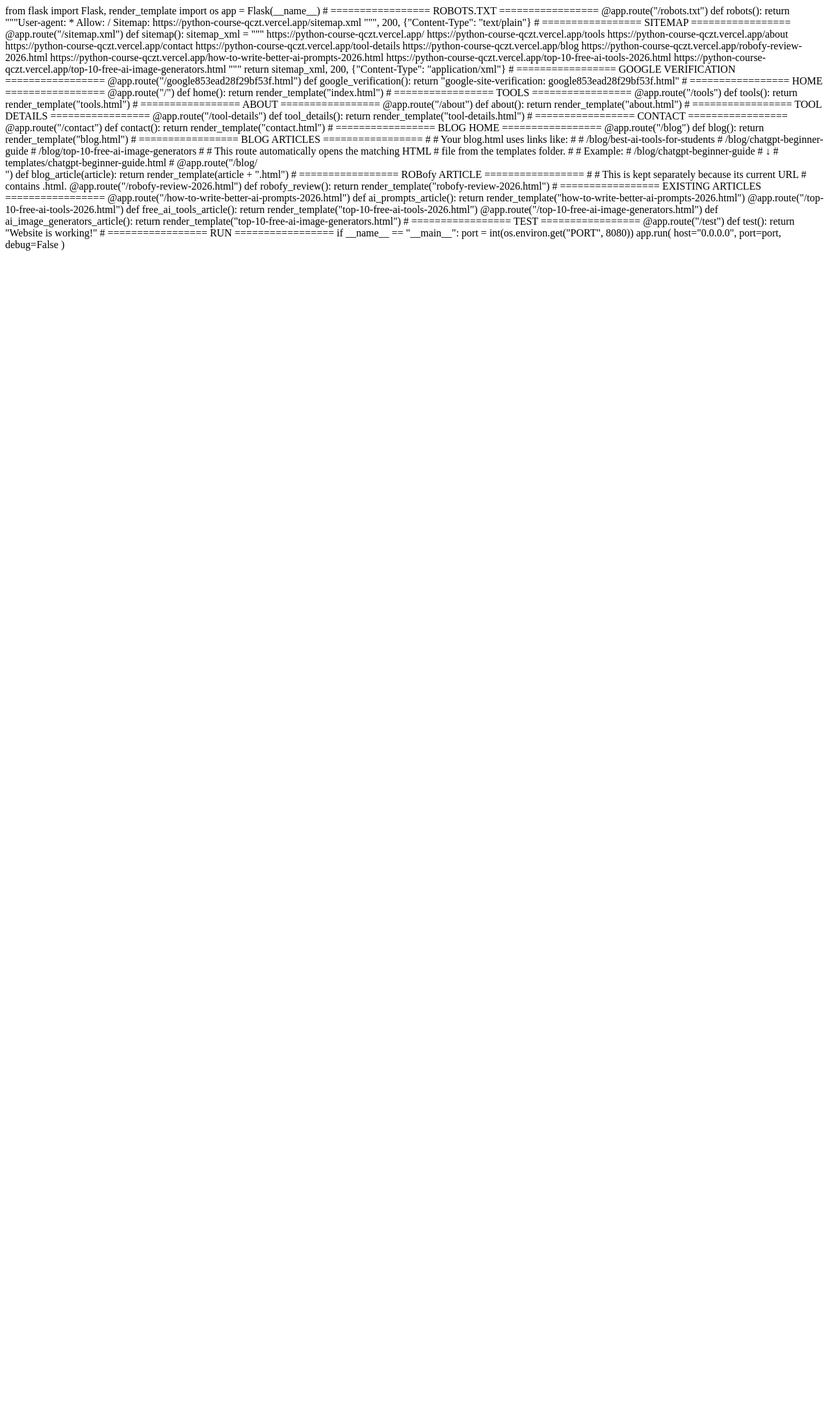
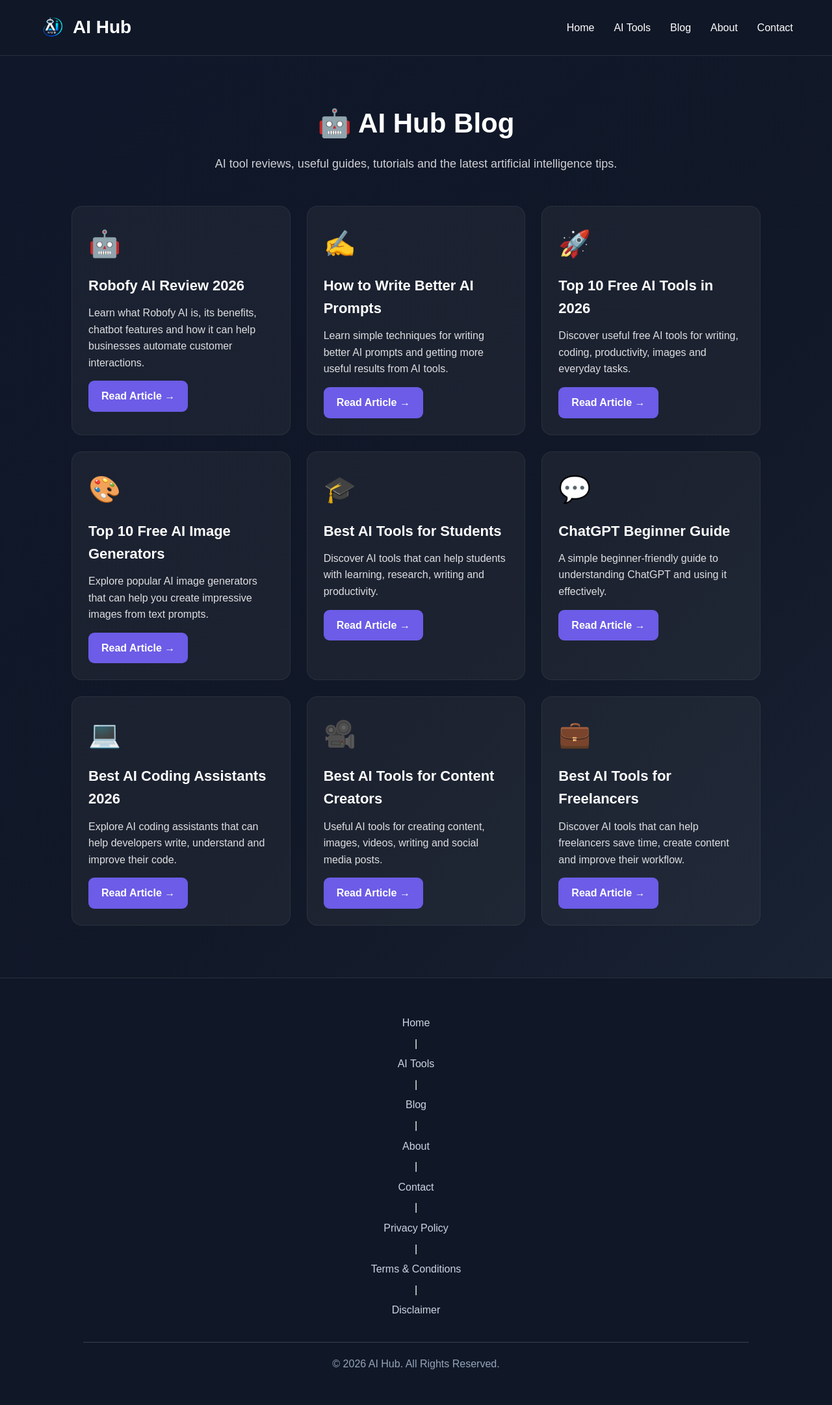
Before and after one commit to aribaamjad/python-course, a Flask app: page /blog in a window 1280 px wide. Shown: the whole page at 65% size. Before the commit the page ends 386 px from the top, so only its background shows below. Run offline with Flask 3, Linux system fonts and the light colour scheme.

Commit message:
Fix blog page

```diff
--- a/templates/blog.html
+++ b/templates/blog.html
@@ -1,186 +1,433 @@
-from flask import Flask, render_template
-import os
+<!DOCTYPE html>
+<html lang="en">
+<head>
 
-app = Flask(__name__)
+    <meta charset="UTF-8">
+    <meta name="viewport" content="width=device-width, initial-scale=1.0">
+
+    <title>AI Hub Blog - Latest AI Guides & Reviews</title>
+
+    <meta name="description"
+          content="Read the latest AI tool reviews, guides, tips and tutorials on AI Hub.">
+
+    <meta name="robots" content="index, follow">
+
+    <link rel="canonical"
+          href="https://python-course-qczt.vercel.app/blog">
+
+    <link rel="icon"
+          href="{{ url_for('static', filename='favicon.png') }}">
+
+    <link rel="stylesheet"
+          href="{{ url_for('static', filename='style.css') }}">
+
+    <style>
+
+        .blog-container {
+            max-width: 1100px;
+            margin: 50px auto;
+            padding: 20px;
+        }
+
+        .blog-header {
+            text-align: center;
+            margin-bottom: 50px;
+        }
+
+        .blog-header h1 {
+            font-size: 42px;
+            margin-bottom: 15px;
+        }
+
+        .blog-header p {
+            font-size: 18px;
+            opacity: 0.8;
+        }
+
+        .blog-grid {
+            display: grid;
+            grid-template-columns: repeat(3, 1fr);
+            gap: 25px;
+        }
+
+        .blog-card {
+            padding: 25px;
+            border-radius: 16px;
+            background: rgba(128, 128, 128, 0.10);
+            border: 1px solid rgba(128, 128, 128, 0.15);
+            transition: 0.3s;
+        }
+
+        .blog-card:hover {
+            transform: translateY(-5px);
+        }
+
+        .blog-icon {
+            font-size: 40px;
+            margin-bottom: 15px;
+        }
+
+        .blog-card h2 {
+            font-size: 22px;
+            margin-bottom: 12px;
+        }
+
+        .blog-card p {
+            line-height: 1.6;
+            opacity: 0.85;
+        }
+
+        .read-button {
+            display: inline-block;
+            margin-top: 15px;
+            padding: 11px 20px;
+            border-radius: 9px;
+            text-decoration: none;
+            font-weight: bold;
+            background: #6c5ce7;
+            color: white;
+        }
+
+        .read-button:hover {
+            opacity: 0.85;
+        }
+
+        @media (max-width: 900px) {
+
+            .blog-grid {
+                grid-template-columns: repeat(2, 1fr);
+            }
+
+        }
+
+        @media (max-width: 600px) {
+
+            .blog-grid {
+                grid-template-columns: 1fr;
+            }
+
+            .blog-header h1 {
+                font-size: 30px;
+            }
+
+        }
+
+    </style>
+
+</head>
+
+<body>
+
+<!-- ================= NAVBAR ================= -->
+
+<nav>
+
+    <div class="logo">
+
+        <img
+            src="{{ url_for('static', filename='favicon.png') }}"
+            alt="AI Hub Logo"
+        >
+
+        <span>AI Hub</span>
+
+    </div>
+
+    <ul>
+
+        <li>
+            <a href="/">Home</a>
+        </li>
+
+        <li>
+            <a href="/tools">AI Tools</a>
+        </li>
+
+        <li>
+            <a href="/blog">Blog</a>
+        </li>
+
+        <li>
+            <a href="/about">About</a>
+        </li>
+
+        <li>
+            <a href="/contact">Contact</a>
+        </li>
+
+    </ul>
+
+</nav>
 
 
-# ================= ROBOTS.TXT =================
+<!-- ================= BLOG ================= -->
 
-@app.route("/robots.txt")
-def robots():
-    return """User-agent: *
-Allow: /
-Sitemap: https://python-course-qczt.vercel.app/sitemap.xml
-""", 200, {"Content-Type": "text/plain"}
+<main class="blog-container">
+
+    <header class="blog-header">
+
+        <h1>🤖 AI Hub Blog</h1>
+
+        <p>
+            AI tool reviews, useful guides, tutorials and the latest
+            artificial intelligence tips.
+        </p>
+
+    </header>
 
 
-# ================= SITEMAP =================
-
-@app.route("/sitemap.xml")
-def sitemap():
-
-    sitemap_xml = """<?xml version="1.0" encoding="UTF-8"?>
-<urlset xmlns="http://www.sitemaps.org/schemas/sitemap/0.9">
-
-    <url>
-        <loc>https://python-course-qczt.vercel.app/</loc>
-    </url>
-
-    <url>
-        <loc>https://python-course-qczt.vercel.app/tools</loc>
-    </url>
-
-    <url>
-        <loc>https://python-course-qczt.vercel.app/about</loc>
-    </url>
-
-    <url>
-        <loc>https://python-course-qczt.vercel.app/contact</loc>
-    </url>
-
-    <url>
-        <loc>https://python-course-qczt.vercel.app/tool-details</loc>
-    </url>
-
-    <url>
-        <loc>https://python-course-qczt.vercel.app/blog</loc>
-    </url>
-
-    <url>
-        <loc>https://python-course-qczt.vercel.app/robofy-review-2026.html</loc>
-    </url>
-
-    <url>
-        <loc>https://python-course-qczt.vercel.app/how-to-write-better-ai-prompts-2026.html</loc>
-    </url>
-
-    <url>
-        <loc>https://python-course-qczt.vercel.app/top-10-free-ai-tools-2026.html</loc>
-    </url>
-
-    <url>
-        <loc>https://python-course-qczt.vercel.app/top-10-free-ai-image-generators.html</loc>
-    </url>
-
-</urlset>
-"""
-
-    return sitemap_xml, 200, {"Content-Type": "application/xml"}
+    <section class="blog-grid">
 
 
-# ================= GOOGLE VERIFICATION =================
+        <!-- ROBofy -->
 
-@app.route("/google853ead28f29bf53f.html")
-def google_verification():
-    return "google-site-verification: google853ead28f29bf53f.html"
+        <article class="blog-card">
+
+            <div class="blog-icon">🤖</div>
+
+            <h2>Robofy AI Review 2026</h2>
+
+            <p>
+                Learn what Robofy AI is, its benefits, chatbot
+                features and how it can help businesses automate
+                customer interactions.
+            </p>
+
+            <a
+                class="read-button"
+                href="/robofy-review-2026.html"
+            >
+                Read Article →
+            </a>
+
+        </article>
 
 
-# ================= HOME =================
+        <!-- AI PROMPTS -->
 
-@app.route("/")
-def home():
-    return render_template("index.html")
+        <article class="blog-card">
+
+            <div class="blog-icon">✍️</div>
+
+            <h2>How to Write Better AI Prompts</h2>
+
+            <p>
+                Learn simple techniques for writing better AI prompts
+                and getting more useful results from AI tools.
+            </p>
+
+            <a
+                class="read-button"
+                href="/how-to-write-better-ai-prompts-2026.html"
+            >
+                Read Article →
+            </a>
+
+        </article>
 
 
-# ================= TOOLS =================
+        <!-- FREE AI TOOLS -->
 
-@app.route("/tools")
-def tools():
-    return render_template("tools.html")
+        <article class="blog-card">
+
+            <div class="blog-icon">🚀</div>
+
+            <h2>Top 10 Free AI Tools in 2026</h2>
+
+            <p>
+                Discover useful free AI tools for writing, coding,
+                productivity, images and everyday tasks.
+            </p>
+
+            <a
+                class="read-button"
+                href="/top-10-free-ai-tools-2026.html"
+            >
+                Read Article →
+            </a>
+
+        </article>
 
 
-# ================= ABOUT =================
+        <!-- AI IMAGE GENERATORS -->
 
-@app.route("/about")
-def about():
-    return render_template("about.html")
+        <article class="blog-card">
+
+            <div class="blog-icon">🎨</div>
+
+            <h2>Top 10 Free AI Image Generators</h2>
+
+            <p>
+                Explore popular AI image generators that can help
+                you create impressive images from text prompts.
+            </p>
+
+            <a
+                class="read-button"
+                href="/top-10-free-ai-image-generators.html"
+            >
+                Read Article →
+            </a>
+
+        </article>
 
 
-# ================= TOOL DETAILS =================
+        <!-- STUDENTS -->
 
-@app.route("/tool-details")
-def tool_details():
-    return render_template("tool-details.html")
+        <article class="blog-card">
+
+            <div class="blog-icon">🎓</div>
+
+            <h2>Best AI Tools for Students</h2>
+
+            <p>
+                Discover AI tools that can help students with
+                learning, research, writing and productivity.
+            </p>
+
+            <a
+                class="read-button"
+                href="/blog/best-ai-tools-for-students"
+            >
+                Read Article →
+            </a>
+
+        </article>
 
 
-# ================= CONTACT =================
+        <!-- CHATGPT -->
 
-@app.route("/contact")
-def contact():
-    return render_template("contact.html")
+        <article class="blog-card">
+
+            <div class="blog-icon">💬</div>
+
+            <h2>ChatGPT Beginner Guide</h2>
+
+            <p>
+                A simple beginner-friendly guide to understanding
+                ChatGPT and using it effectively.
+            </p>
+
+            <a
+                class="read-button"
+                href="/blog/chatgpt-beginner-guide"
+            >
+                Read Article →
+            </a>
+
+        </article>
 
 
-# ================= BLOG HOME =================
+        <!-- CODING -->
 
-@app.route("/blog")
-def blog():
-    return render_template("blog.html")
+        <article class="blog-card">
+
+            <div class="blog-icon">💻</div>
+
+            <h2>Best AI Coding Assistants 2026</h2>
+
+            <p>
+                Explore AI coding assistants that can help developers
+                write, understand and improve their code.
+            </p>
+
+            <a
+                class="read-button"
+                href="/blog/best-ai-coding-assistants-2026"
+            >
+                Read Article →
+            </a>
+
+        </article>
 
 
-# ================= BLOG ARTICLES =================
-#
-# Your blog.html uses links like:
-#
-# /blog/best-ai-tools-for-students
-# /blog/chatgpt-beginner-guide
-# /blog/top-10-free-ai-image-generators
-#
-# This route automatically opens the matching HTML
-# file from the templates folder.
-#
-# Example:
-# /blog/chatgpt-beginner-guide
-#       ↓
-# templates/chatgpt-beginner-guide.html
-#
+        <!-- CONTENT CREATORS -->
 
-@app.route("/blog/<article>")
-def blog_article(article):
-    return render_template(article + ".html")
+        <article class="blog-card">
+
+            <div class="blog-icon">🎥</div>
+
+            <h2>Best AI Tools for Content Creators</h2>
+
+            <p>
+                Useful AI tools for creating content, images, videos,
+                writing and social media posts.
+            </p>
+
+            <a
+                class="read-button"
+                href="/blog/best-ai-tools-for-content-creators-2026"
+            >
+                Read Article →
+            </a>
+
+        </article>
 
 
-# ================= ROBofy ARTICLE =================
-#
-# This is kept separately because its current URL
-# contains .html.
+        <!-- FREELANCERS -->
 
-@app.route("/robofy-review-2026.html")
-def robofy_review():
-    return render_template("robofy-review-2026.html")
+        <article class="blog-card">
+
+            <div class="blog-icon">💼</div>
+
+            <h2>Best AI Tools for Freelancers</h2>
+
+            <p>
+                Discover AI tools that can help freelancers save time,
+                create content and improve their workflow.
+            </p>
+
+            <a
+                class="read-button"
+                href="/blog/best-ai-tools-for-freelancers-2026"
+            >
+                Read Article →
+            </a>
+
+        </article>
 
 
-# ================= EXISTING ARTICLES =================
+    </section>
 
-@app.route("/how-to-write-better-ai-prompts-2026.html")
-def ai_prompts_article():
-    return render_template("how-to-write-better-ai-prompts-2026.html")
+</main>
 
 
-@app.route("/top-10-free-ai-tools-2026.html")
-def free_ai_tools_article():
-    return render_template("top-10-free-ai-tools-2026.html")
+<!-- ================= FOOTER ================= -->
+
+<footer class="footer">
+
+    <div class="footer-links">
+
+        <a href="/">Home</a> |
+
+        <a href="/tools">AI Tools</a> |
+
+        <a href="/blog">Blog</a> |
+
+        <a href="/about">About</a> |
+
+        <a href="/contact">Contact</a> |
+
+        <a href="/privacy">Privacy Policy</a> |
+
+        <a href="/terms">Terms & Conditions</a> |
+
+        <a href="/disclaimer">Disclaimer</a>
+
+    </div>
 
 
-@app.route("/top-10-free-ai-image-generators.html")
-def ai_image_generators_article():
-    return render_template("top-10-free-ai-image-generators.html")
+    <div class="footer-bottom">
+
+        © 2026 AI Hub. All Rights Reserved.
+
+    </div>
+
+</footer>
 
 
-# ================= TEST =================
+<script src="{{ url_for('static', filename='script.js') }}"></script>
 
-@app.route("/test")
-def test():
-    return "Website is working!"
+</body>
 
-
-# ================= RUN =================
-
-if __name__ == "__main__":
-
-    port = int(os.environ.get("PORT", 8080))
-
-    app.run(
-        host="0.0.0.0",
-        port=port,
-        debug=False
-    )
+</html>
```
